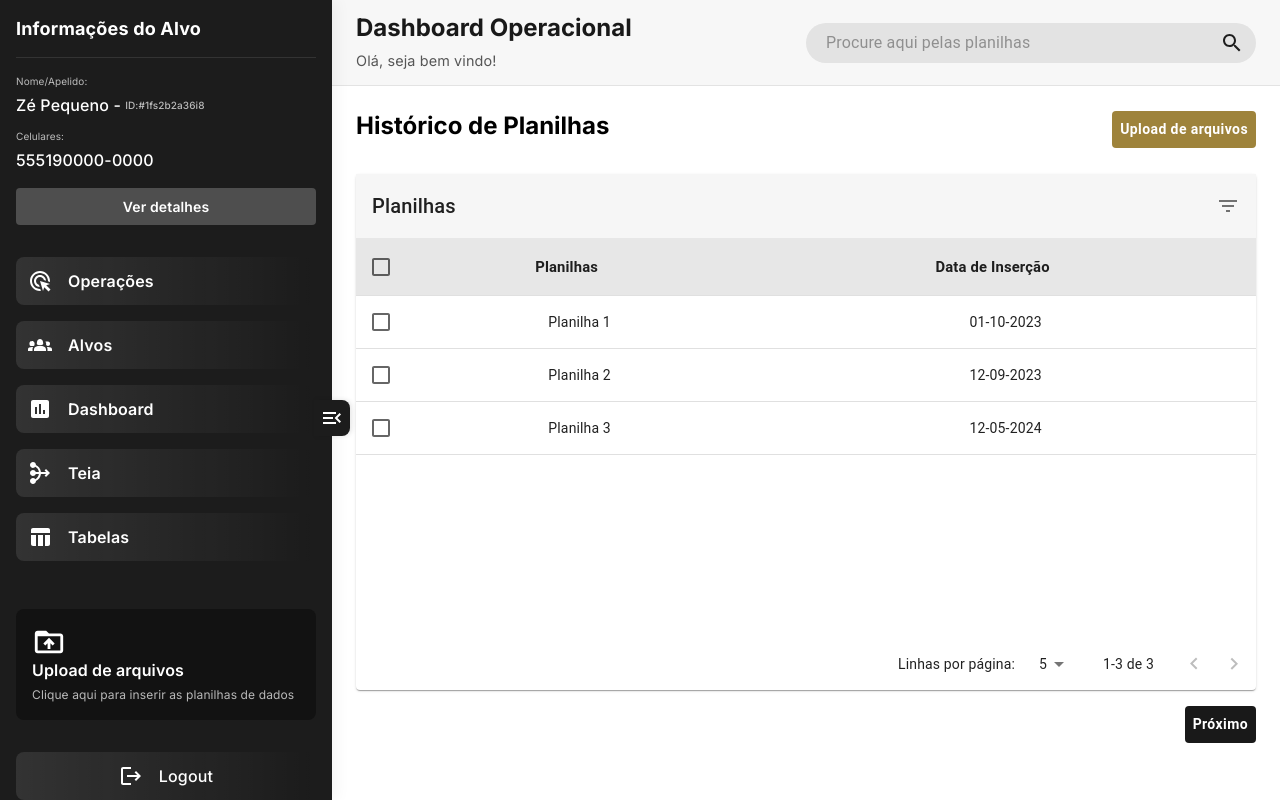
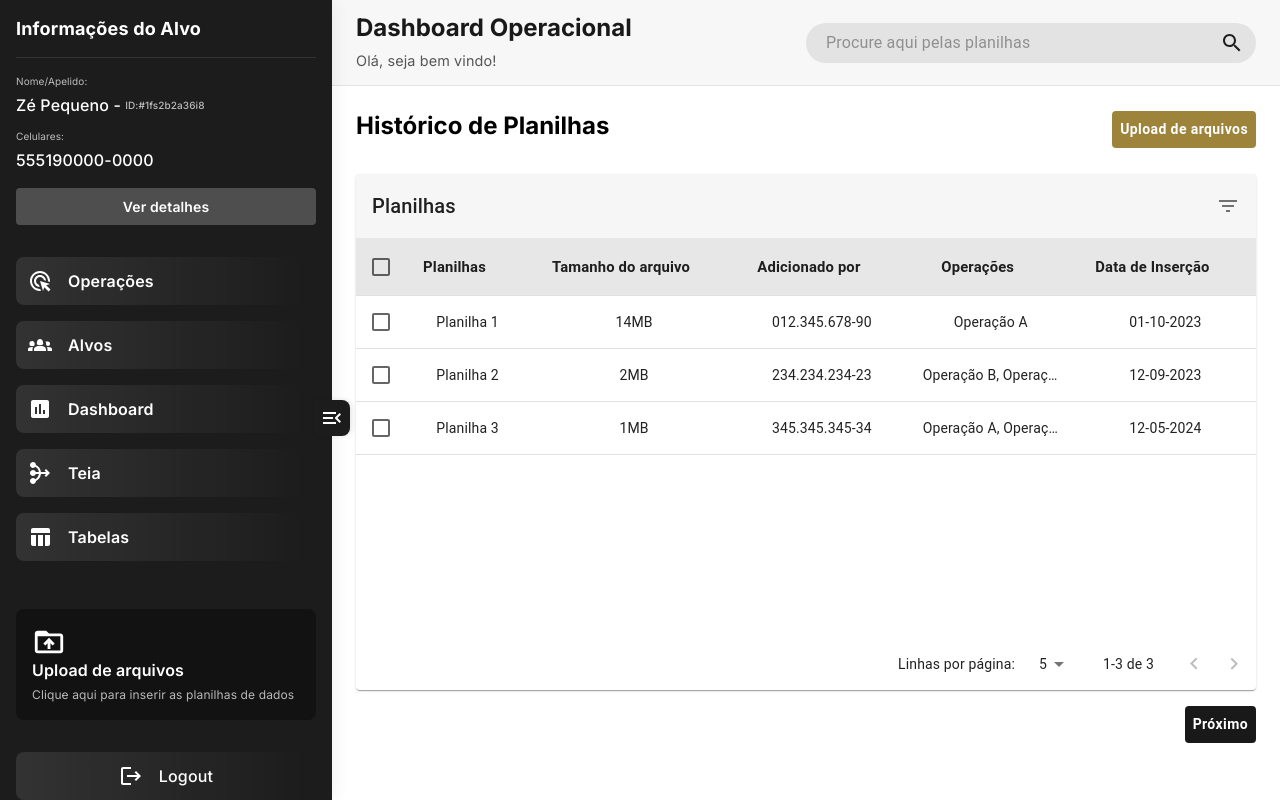
Before and after one commit to lucasdellatorre/dashboard-operacional-frontend, a React (Vite) app: page /planilhas in a window 1280 px wide. Built offline with nearby package versions, Linux system fonts and the light colour scheme.

Commit message:
enhancement: table design improvements and duplicate sheet validation

```diff
--- a/src/components/Table/Table.tsx
+++ b/src/components/Table/Table.tsx
@@ -8,6 +8,7 @@ import TablePagination from "@mui/material/TablePagination";
 import TableRow from "@mui/material/TableRow";
 import Paper from "@mui/material/Paper";
 import Checkbox from "@mui/material/Checkbox";
+import { Tooltip } from "@mui/material";
 import {
   GenericData,
   GenericTableProps,
@@ -208,20 +209,18 @@ function GenericTable<T extends GenericData>({
                     {headCells.map((headCell, cellIndex) => {
                       const value = row[headCell.id];
                       const isFirstCell = cellIndex === 5;
-
                       return (
                         <TableCell
+                          key={String(headCell.id)}
+                          align="center"
+                          padding="normal"
+                          component="td"
+                          scope={isFirstCell ? "row" : undefined}
+                          id={isFirstCell ? labelId : undefined}
                           sx={{
-                            bgcolor: isSelected(row.id)
-                              ? "table.lightGrey"
-                              : "table.white",
+                            bgcolor: isSelected(row.id) ? "table.lightGrey" : "table.white",
+                            maxWidth: "10rem",
                           }}
-                          key={String(headCell.id)}
-                          align={"center"}
-                          padding={"normal"}
-                          component={"td"}
-                          id={isFirstCell ? labelId : undefined}
-                          scope={isFirstCell ? "row" : undefined}
                         >
                           {headCell.iconAction ? (
                             <Box
@@ -240,18 +239,26 @@ function GenericTable<T extends GenericData>({
                             >
                               {headCell.iconAction.icon}
                             </Box>
-                          ) : Array.isArray(value) ? (
-                            value.join(", ")
-                          ) : typeof value === "string" ||
-                            typeof value === "number" ||
-                            React.isValidElement(value) ? (
-                            value
                           ) : (
-                            String(value)
+                            <Tooltip title={Array.isArray(value) ? value.join(", ") : String(value)} arrow>
+                              <Box
+                                sx={{
+                                  // these three are the magic for ellipsis:
+                                  overflow: "hidden",
+                                  whiteSpace: "nowrap",
+                                  textOverflow: "ellipsis",
+                                  // make sure it actually respects the maxWidth:
+                                  display: "block",
+                                }}
+                              >
+                                {Array.isArray(value) ? value.join(", ") : String(value)}
+                              </Box>
+                            </Tooltip>
                           )}
                         </TableCell>
                       );
                     })}
+
                   </TableRow>
                 );
               })}
@@ -290,7 +297,7 @@ function GenericTable<T extends GenericData>({
           }
         />
       </Paper>
-    </Box>
+    </Box >
   );
 }
 
--- a/src/components/modal/uploadWorksheetModal.tsx
+++ b/src/components/modal/uploadWorksheetModal.tsx
@@ -6,7 +6,7 @@ import {
   Tooltip,
   Typography,
 } from "@mui/material";
-import React from "react";
+import React, { useState } from "react";
 import { Controller, useForm } from "react-hook-form";
 import { zodResolver } from "@hookform/resolvers/zod";
 import CloseIcon from "@mui/icons-material/Close";
@@ -30,12 +30,16 @@ const uploadModalSchema = z.object({
 interface UploadModalProps {
   isOpen: boolean;
   onClose: () => void;
+  existingFiles: string[];
 }
 type uploadModalSchemaType = z.infer<typeof uploadModalSchema>;
 const UploadWorksheetModal: React.FC<UploadModalProps> = ({
   isOpen,
   onClose,
+  existingFiles,
 }) => {
+  const [submitError, setSubmitError] = useState<string | null>(null);
+
   const operation = [
     "Operação A",
     "Operação B",
@@ -46,12 +50,7 @@ const UploadWorksheetModal: React.FC<UploadModalProps> = ({
     "Operação G",
     "Operação H",
   ];
-  const handleChangeOperations = (selected: string[]) => {
-    setValue("operations", selected as [string, ...string[]]);
-  };
-  const handleFileSelected = (file: File) => {
-    setValue("uploadFile", file);
-  };
+
   const {
     control,
     handleSubmit,
@@ -66,6 +65,30 @@ const UploadWorksheetModal: React.FC<UploadModalProps> = ({
       operations: [],
     },
   });
+
+  const handleChangeOperations = (selected: string[]) => {
+    setValue("operations", selected as [string, ...string[]]);
+  };
+
+  const handleFileSelected = (file: File) => {
+    // clear any previous submit error when user picks a new file
+    setSubmitError(null);
+    setValue("uploadFile", file);
+  };
+
+  const onSubmit = (data: uploadModalSchemaType) => {
+    const fileName = data.uploadFile.name;
+    if (existingFiles.includes(fileName)) {
+      setSubmitError("Já existe um arquivo com esse nome.");
+      return;
+    }
+
+    setSubmitError(null);
+    console.log("Form data:", data);
+    reset();
+    onClose();
+  };
+
 
   return (
     <Dialog
@@ -181,9 +204,7 @@ const UploadWorksheetModal: React.FC<UploadModalProps> = ({
           <Controller
             control={control}
             name={"uploadFile"}
-            render={() => (
-              <UploadAreaInput onFileSelect={handleFileSelected} />
-            )}
+            render={() => <UploadAreaInput onFileSelect={handleFileSelected} />}
           />
 
           <Box sx={{ height: "1.5rem" }}>
@@ -197,22 +218,25 @@ const UploadWorksheetModal: React.FC<UploadModalProps> = ({
           </Box>
         </Box>
 
+        <Box width="100%">
           <Button
-          onClick={handleSubmit((data) => {
-            console.log(data);
-            reset();
-            onClose();
-          })}
+            fullWidth
+            onClick={handleSubmit(onSubmit)}
             sx={{
               bgcolor: "customButton.gold",
               color: "customText.white",
               textTransform: "none",
               fontWeight: 600,
-            width: "100%",
             }}
           >
             Fazer Upload
           </Button>
+          {submitError && (
+            <Typography color="error" variant="caption" sx={{ mt: 1 }}>
+              {submitError}
+            </Typography>
+          )}
+        </Box>
       </Box>
     </Dialog>
   );
--- a/src/hooks/useOperations.ts
+++ b/src/hooks/useOperations.ts
@@ -42,7 +42,8 @@ export const useOperations = ({ searchTerm }: UseOperationsProps) => {
       result = result.filter(
         (operation) =>
           normalizeString(operation.operationName).includes(normalizedSearch) ||
-          String(operation.id).includes(normalizedSearch)
+          String(operation.id).includes(normalizedSearch) ||
+          normalizeString(operation.operationDate).includes(normalizedSearch)
       );
     }
 
--- a/src/hooks/useSuspects.ts
+++ b/src/hooks/useSuspects.ts
@@ -36,12 +36,12 @@ export const mockSuspects: Targets[] = [
     suspectName: "Rogerinho",
     date: "2028-01-01",
     relevance: "Não relevante",
-    operationName: ["Operação A", "Operação B"],
+    operationName: ["Operação A", "Operação B", "Operação C", "Operação D", "Operação E", "Operação F", "Operação G", "Operação H", "Operação I", "Operação J"],
     type: "Número",
   },
 ];
 
-export const useOperations = ({ searchTerm }: UseSuspectsProps) => {
+export const useSuspects = ({ searchTerm }: UseSuspectsProps) => {
   const filteredSuspects = useMemo(() => {
     let result = [...mockSuspects];
 
@@ -51,7 +51,10 @@ export const useOperations = ({ searchTerm }: UseSuspectsProps) => {
         (suspect) =>
           normalizeString(suspect.suspectName).includes(normalizedSearch) ||
           String(suspect.id).includes(normalizedSearch) ||
-          normalizeString(suspect.type).includes(normalizedSearch)
+          normalizeString(suspect.type).includes(normalizedSearch) ||
+          suspect.operationName.some((operation) =>
+            normalizeString(operation).includes(normalizedSearch)
+          )
       );
     }
 
--- a/src/hooks/useWorksheets.ts
+++ b/src/hooks/useWorksheets.ts
@@ -5,7 +5,10 @@ import { GenericData } from "../interface/operationSuspectTable/operationSuspect
 export interface WorkSheet extends GenericData {
   id: number;
   worksheet: string;
+  size: string;
+  insertedBy: string;
   date: string;
+
 }
 interface UseOperationsProps {
   searchTerm: string;
@@ -15,16 +18,25 @@ export const mockWorksheets: WorkSheet[] = [
   {
     id: 1,
     worksheet: "Planilha 1",
+    size: "14MB",
+    insertedBy: "012.345.678-90",
+    operationName: "Operação A",
     date: "01-10-2023",
   },
   {
     id: 2,
     worksheet: "Planilha 2",
+    size: "2MB",
+    insertedBy: "234.234.234-23",
+    operationName: "Operação B, Operação C",
     date: "12-09-2023",
   },
   {
     id: 3,
     worksheet: "Planilha 3",
+    size: "1MB",
+    insertedBy: "345.345.345-34",
+    operationName: "Operação A, Operação C, Operação D, Operação E, Operação F, Operação G, Operação H",
     date: "12-05-2024",
   },
 ];
--- a/src/routes/Suspects/index.tsx
+++ b/src/routes/Suspects/index.tsx
@@ -1,10 +1,10 @@
 import { Box, Button, Typography } from "@mui/material";
 import React, { useCallback, useState } from "react";
-import GenericTable from "../../components/operationSuspectTable/table";
+import GenericTable from "../../components/Table/Table";
 import { useNavigate, useSearchParams } from "react-router-dom";
 import { useHeaderInput } from "../../hooks/useHeaderInput";
-import { HeadCell } from "../../interface/operationSuspectTable/operationSuspectTableInterface";
-import { Targets, useOperations } from "../../hooks/useSuspects";
+import { HeadCell } from "../../interface/table/tableInterface";
+import { Targets, useSuspects } from "../../hooks/useSuspects";
 import CreateSuspectModal from "../../components/modal/createSuspectModal";
 
 const Suspects: React.FC = () => {
@@ -52,7 +52,7 @@ const Suspects: React.FC = () => {
     [setSelectedOperations]
   );
 
-  const { filteredSuspects } = useOperations({
+  const { filteredSuspects } = useSuspects({
     searchTerm: headerInputValue,
   });
 
@@ -80,7 +80,7 @@ const Suspects: React.FC = () => {
           fontWeight={700}
           sx={{ fontFamily: "Inter, sans-serif" }}
         >
-          Selecione uma operação para iniciar a investigação
+          Selecione os alvos para exibição do dashboard
         </Typography>
 
         <Button
@@ -106,6 +106,7 @@ const Suspects: React.FC = () => {
         noDataMessage="Nenhum alvo encontrado"
         onDelete={() => {}}
       />
+
       <Box sx={{ width: "100%", display: "flex", justifyContent: "end" }}>
         <Button
           disabled={selectedIds.length === 0}
--- a/src/routes/Worksheet/index.tsx
+++ b/src/routes/Worksheet/index.tsx
@@ -1,24 +1,31 @@
 import { Box, Button, Typography } from "@mui/material";
 import React, { useState } from "react";
 import { useNavigate } from "react-router-dom";
-import { GenericData, HeadCell } from "../../interface/table/tableInterface";
+import { HeadCell } from "../../interface/table/tableInterface";
 import GenericTable from "../../components/Table/Table";
-import { useWorksheets } from "../../hooks/useWorksheets";
+import { useWorksheets, WorkSheet } from "../../hooks/useWorksheets";
 import { useHeaderInput } from "../../hooks/useHeaderInput";
 import UploadWorksheetModal from "../../components/modal/uploadWorksheetModal";
-
-export interface Worksheet extends GenericData {
-  id: number;
-  label: string;
-}
 
 const Worksheet: React.FC = () => {
   const navigate = useNavigate();
 
-  const workSheetsHeaderCells: readonly HeadCell<Worksheet>[] = [
+  const workSheetsHeaderCells: readonly HeadCell<WorkSheet>[] = [
     {
       id: "worksheet",
       label: "Planilhas",
+    },
+    {
+      id: "size",
+      label: "Tamanho do arquivo",
+    },
+    {
+      id: "insertedBy",
+      label: "Adicionado por",
+    },
+    {
+      id: "operationName",
+      label: "Operações",
     },
     {
       id: "date",
@@ -96,6 +103,7 @@ const Worksheet: React.FC = () => {
       <UploadWorksheetModal
         isOpen={openModal}
         onClose={() => setOpenModal(false)}
+        existingFiles={filteredWorksheets.map((worksheet) => worksheet.worksheet)}
       />
     </Box>
   );
```
Lines whose indentation alone changed are shown as unchanged.
